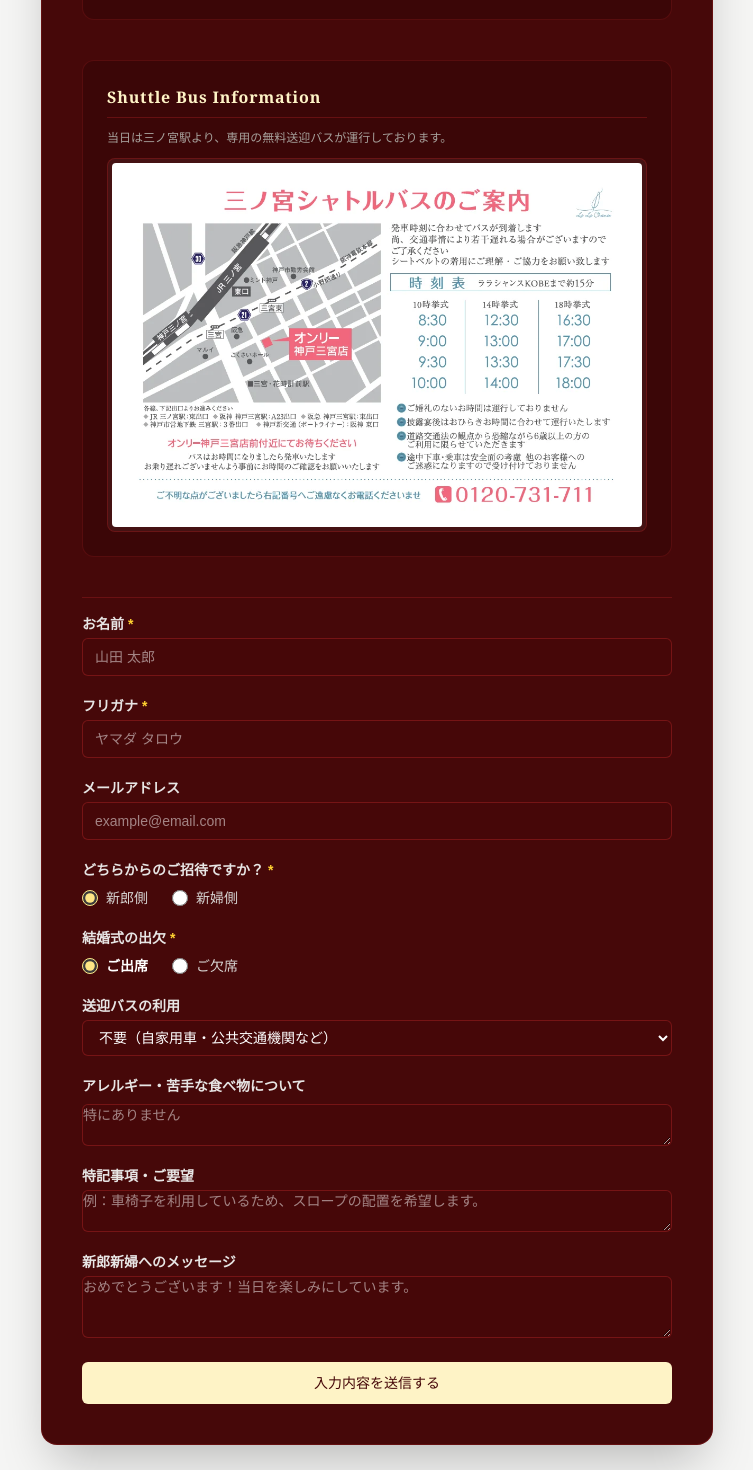
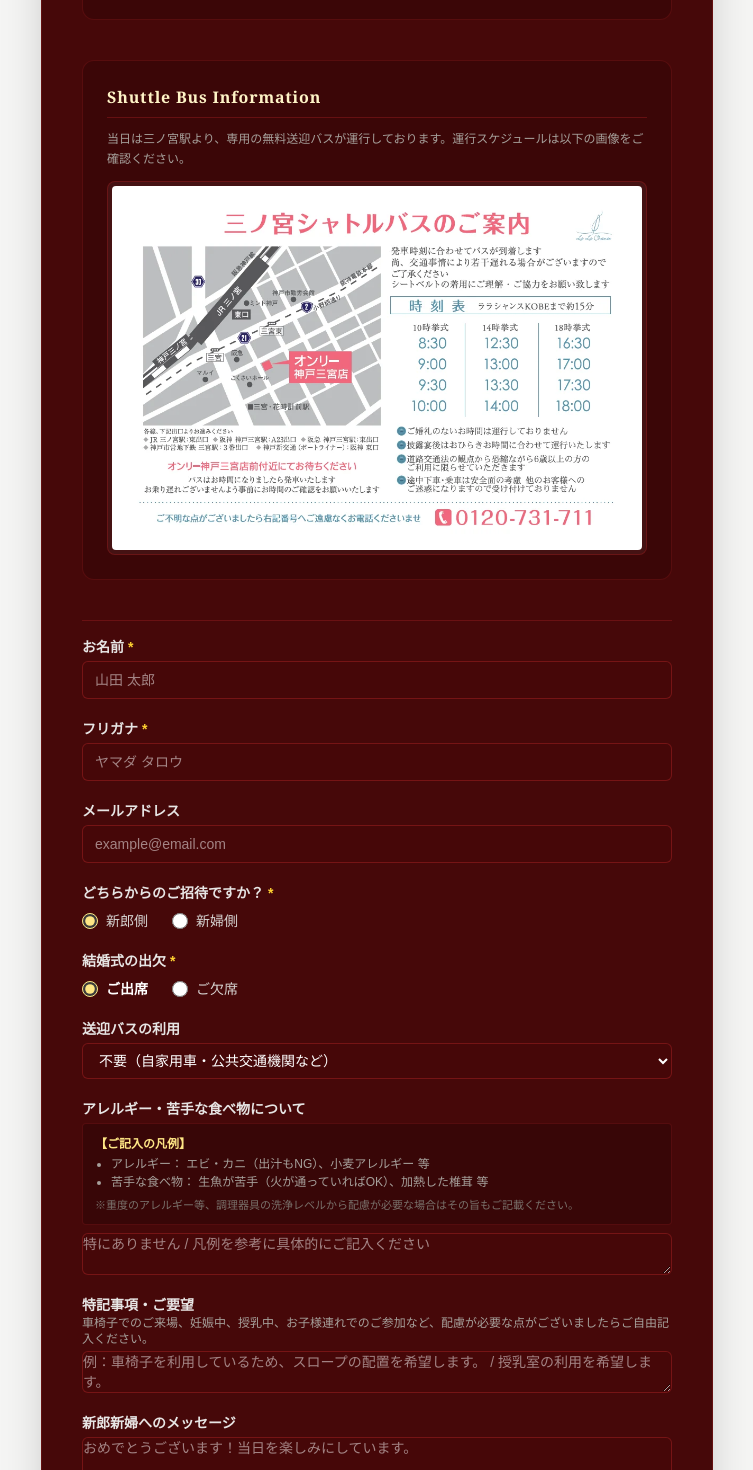
Before and after one commit to hamato-choko/wedding-invitation, a Next.js app: page / in a window 1280 px wide. Shown: the part 3120-4590 px from the top of the page, without its empty margins (263-1016 px from the left). Built offline with nearby package versions, Linux system fonts and the light colour scheme; no server answers; what aws-amplify would draw is missing.

Commit message:
一旦v1.0としたい

```diff
--- a/app/RsvpForm.tsx
+++ b/app/RsvpForm.tsx
@@ -2,9 +2,13 @@
 "use client";
 
 import { useState } from "react";
+import { Amplify } from "aws-amplify";
 // AmplifyのAPIクライアントをインポート
 import { generateClient } from "aws-amplify/data";
 import type { Schema } from "@/amplify/data/resource";
+import outputs from "@/amplify_outputs.json";
+
+Amplify.configure(outputs);
 
 // クライアントの初期化
 const client = generateClient<Schema>();
@@ -32,7 +36,12 @@
     >
   ) => {
     const { name, value } = e.target;
-    setFormData({ ...formData, [name]: value });
+
+    // 状態(formData)を更新するときは、直前の最新状態(prev)を確実に引き継ぐようにします
+    setFormData((prev) => ({
+      ...prev,
+      [name]: value
+    }));
   };
 
   // 送信処理をDynamoDB連携に書き換え
@@ -221,10 +230,18 @@
 
               {/* 送迎バス情報セクション */}
               <div className="bg-black/15 rounded-xl p-5 sm:p-6 space-y-3 border border-red-900/40 text-sm text-stone-300">
-                <h3 className="font-bold text-base text-amber-100 border-b border-red-900/60 pb-2 font-serif tracking-wider">Shuttle Bus Information</h3>
-                <p className="text-xs text-stone-400">当日は三ノ宮駅より、専用の無料送迎バスが運行しております。</p>
+                <h3 className="font-bold text-base text-amber-100 border-b border-red-900/60 pb-2 font-serif tracking-wider">
+                  Shuttle Bus Information
+                </h3>
+                <p className="text-xs text-stone-400 leading-relaxed">
+                  当日は三ノ宮駅より、専用の無料送迎バスが運行しております。運行スケジュールは以下の画像をご確認ください。
+                </p>
                 <div className="w-full rounded-lg overflow-hidden border border-red-900/60 bg-white/5 p-1">
-                  <img src="/images/map.webp" alt="三ノ宮駅送迎バス時刻表" className="w-full h-auto object-contain rounded" />
+                  <img
+                    src="/images/map.webp"
+                    alt="三ノ宮駅送迎バス時刻表・乗り場案内"
+                    className="w-full h-auto object-contain rounded"
+                  />
                 </div>
               </div>
 
@@ -280,11 +297,22 @@
                   </div>
                   <div>
                     <label className="block text-sm font-semibold text-stone-200">アレルギー・苦手な食べ物について</label>
-                    <textarea name="allergy" value={formData.allergy} onChange={handleChange} rows={2} className="mt-2 block w-full text-sm bg-red-950/60 border border-red-900/80 rounded-md text-white focus:outline-none focus:ring-1 focus:ring-amber-200" placeholder="特にありません" />
+                    <div className="mt-1 bg-black/20 rounded p-3 text-xs text-stone-300 space-y-1 border border-red-900/40">
+                      <p className="font-semibold text-amber-200">【ご記入の凡例】</p>
+                      <ul className="list-disc pl-4 space-y-0.5 text-stone-400">
+                        <li>アレルギー： エビ・カニ（出汁もNG）、小麦アレルギー 等</li>
+                        <li>苦手な食べ物： 生魚が苦手（火が通っていればOK）、加熱した椎茸 等</li>
+                      </ul>
+                      <p className="text-[11px] text-stone-500 pt-1">※重度のアレルギー等、調理器具の洗浄レベルから配慮が必要な場合はその旨もご記載ください。</p>
+                    </div>
+                    <textarea name="allergy" value={formData.allergy} onChange={handleChange} rows={2} className="mt-2 block w-full text-sm bg-red-950/60 border border-red-900/80 rounded-md text-white focus:outline-none focus:ring-1 focus:ring-amber-200" placeholder="特にありません / 凡例を参考に具体的にご記入ください" />
                   </div>
                   <div>
                     <label className="block text-sm font-semibold text-stone-200">特記事項・ご要望</label>
-                    <textarea name="specialNotes" value={formData.specialNotes} onChange={handleChange} rows={2} className="mt-1 block w-full text-sm bg-red-950/60 border border-red-900/80 rounded-md text-white focus:outline-none focus:ring-1 focus:ring-amber-200" placeholder="例：車椅子を利用しているため、スロープの配置を希望します。" />
+                    <p className="text-xs text-stone-400 mb-1">
+                      車椅子でのご来場、妊娠中、授乳中、お子様連れでのご参加など、配慮が必要な点がございましたらご自由記入ください。
+                    </p>
+                    <textarea name="specialNotes" value={formData.specialNotes} onChange={handleChange} rows={2} className="mt-1 block w-full text-sm bg-red-950/60 border border-red-900/80 rounded-md text-white focus:outline-none focus:ring-1 focus:ring-amber-200" placeholder="例：車椅子を利用しているため、スロープの配置を希望します。 / 授乳室の利用を希望します。" />
                   </div>
                   <div>
                     <label className="block text-sm font-semibold text-stone-200">新郎新婦へのメッセージ</label>
```
